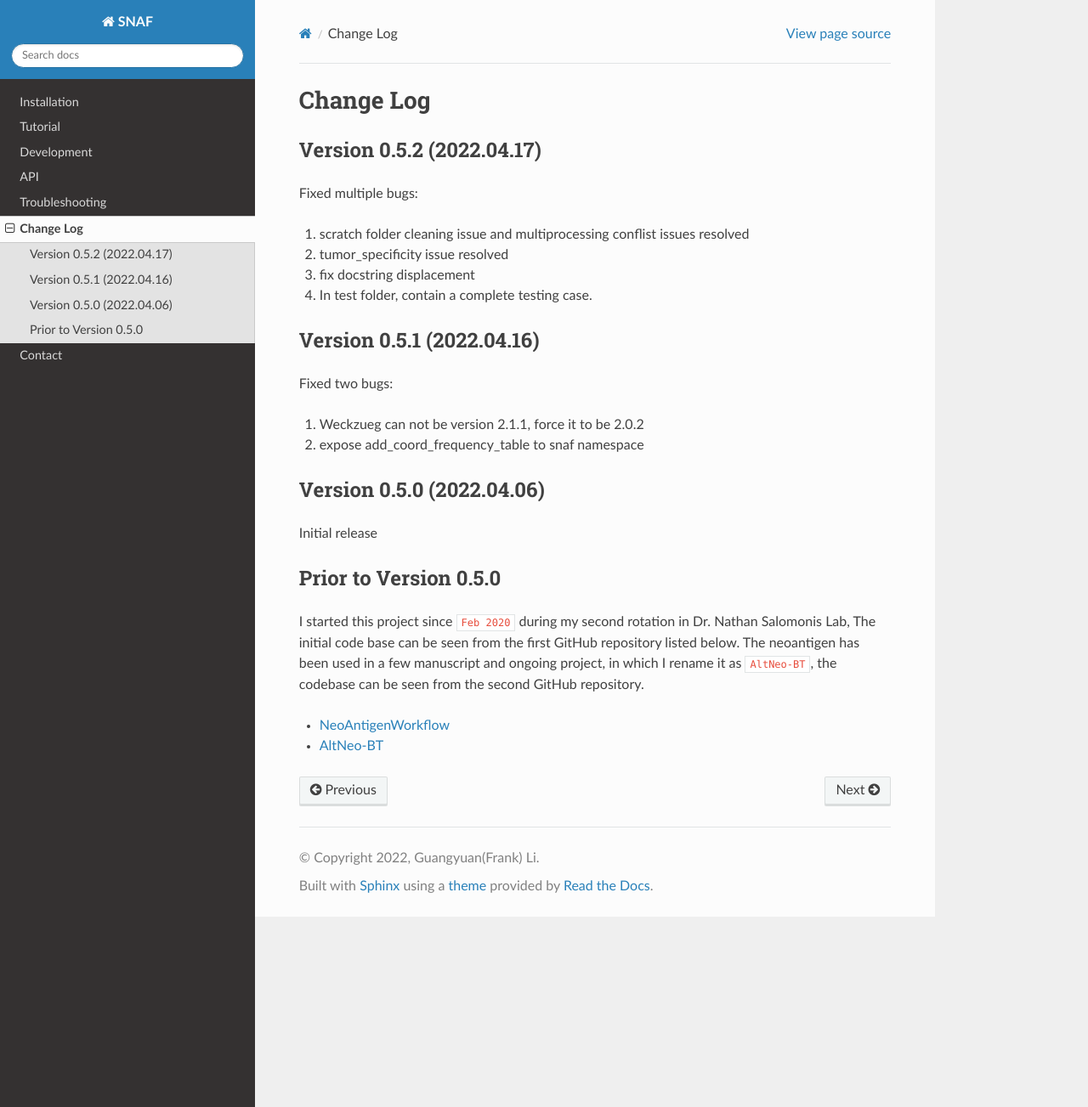
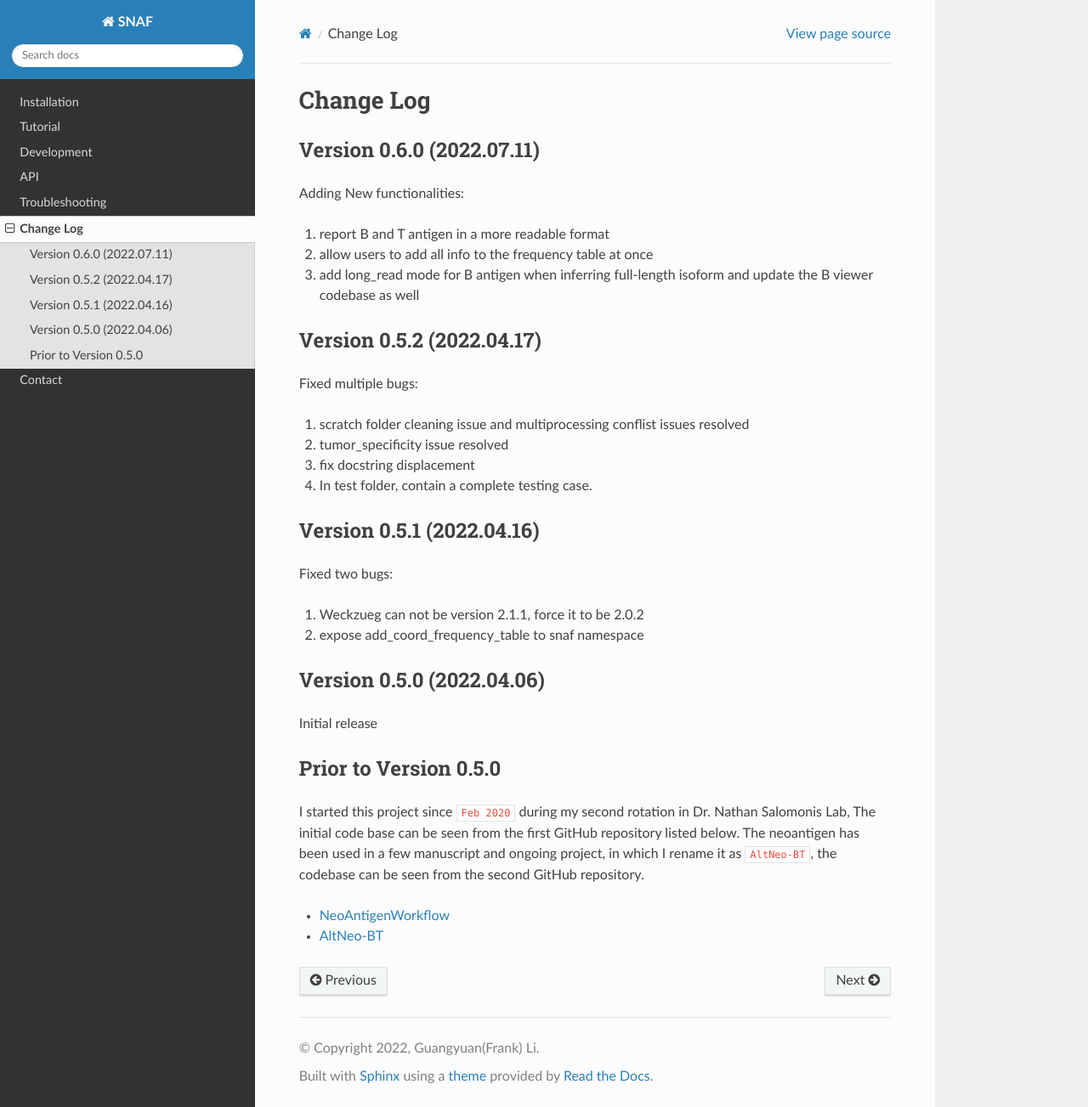
Before and after one commit to frankligy/SNAF, a Sphinx documentation site: the page built from docs/change_log.rst, in a window 1280 px wide and 1303 px high. Shown: the whole window at 85% size. Built offline with Sphinx 7.4.7 and the Read the Docs theme 2.0.0, drawn with Linux system fonts in a browser that asks for light colours.

Commit message:
release v0.6.0

```diff
--- a/docs/change_log.rst
+++ b/docs/change_log.rst
@@ -1,5 +1,15 @@
 Change Log
 ============
+
+Version 0.6.0 (2022.07.11)
+----------------------------
+
+Adding New functionalities:
+
+#. report B and T antigen in a more readable format
+#. allow users to add all info to the frequency table at once
+#. add long_read mode for B antigen when inferring full-length isoform and update the B viewer codebase as well
+
 
 Version 0.5.2 (2022.04.17)
 ----------------------------
--- a/docs/conf.py
+++ b/docs/conf.py
@@ -25,7 +25,7 @@ copyright = '2022, Guangyuan(Frank) Li'
 author = 'Guangyuan(Frank) Li'
 
 # The full version, including alpha/beta/rc tags
-release = '0.5.2'
+release = '0.6.0'
 
 
 # -- General configuration ---------------------------------------------------
--- a/setup.py
+++ b/setup.py
@@ -33,7 +33,7 @@ requires = [
 
 setup(
     name = 'SNAF',
-    version = '0.5.2',
+    version = '0.6.0',
     description = 'A Python package to predict, prioritize and visualize splicing derived neoantigens, including MHC-bound peptides (T cell antigen) and altered surface protein (B cell antigen)',
     long_description = long_description,
     long_description_content_type = 'text/markdown',
```
